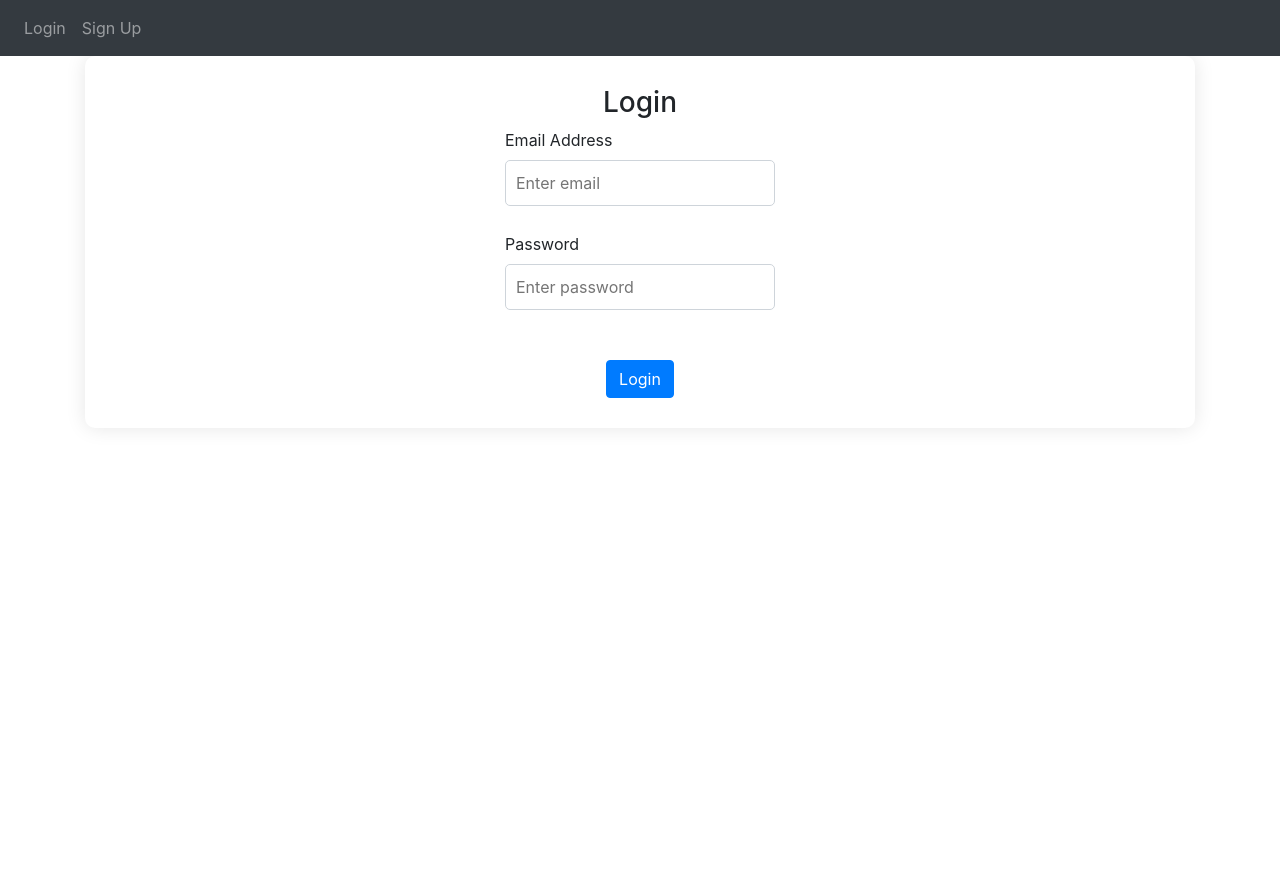
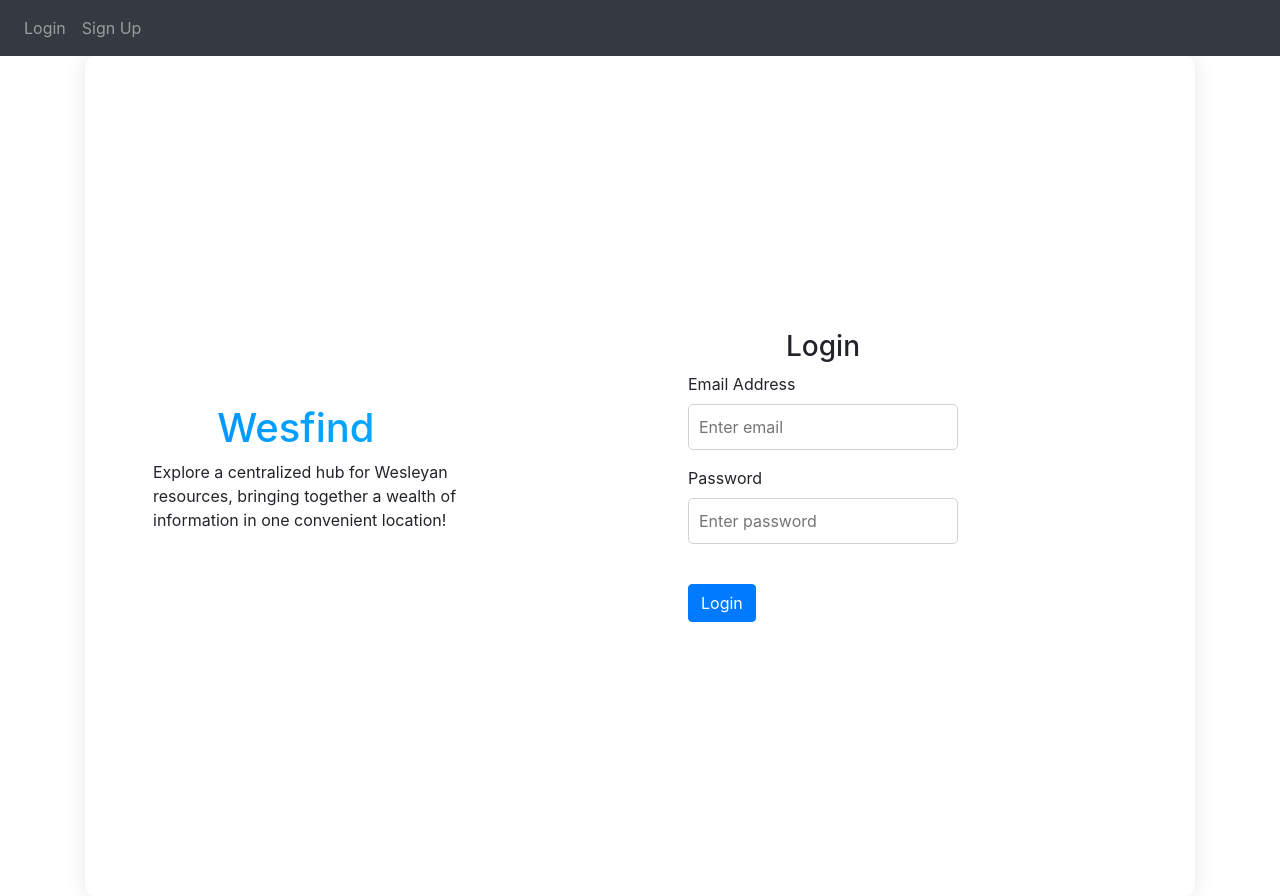
Before and after one commit to Romani20/resource-generator, a Flask app: page /login in a window 1280 px wide. Before the commit the page ends 398 px from the top, so only its background shows below. Run offline with Flask 3, Linux system fonts and the light colour scheme; some libraries are stand-ins or nearby versions.

Commit message:
Hi Romani! i've edited our front page to explain what our website does. check it out

```diff
--- a/website/static/sign-In.css
+++ b/website/static/sign-In.css
@@ -2,13 +2,55 @@
     padding-top:20px;
     padding-bottom:20px;
 }
-
- .login-signUp-page{
+.Sign_up_page{
+    display: flex;
+    flex-direction:row;
     background-color: #ffffff;
     padding: 20px;
     border-radius: 10px;
     box-shadow: 0 0 20px rgba(0, 0, 0, 0.1);
+    width:100%;
+
 }
+
+.web_description{
+    display:flex;
+    flex-direction:column;
+    justify-content: center;
+    margin-left: 3em;
+    width:30%;
+    height:100vh;
+
+}
+
+@keyframes movingGradient {
+    0% {
+      background-position: 0% 50%;
+    }
+    100% {
+      background-position: 100% 50%;
+    }
+  }
+
+.Webname{
+    display: inline-block;
+    font-size: 2.5em;
+    background: linear-gradient(90deg, rgb(0, 149, 255), #0af, #00f);
+    color: transparent;
+    background-size: 200% 100%;
+    -webkit-background-clip: text;
+    background-clip: text;
+    animation: movingGradient 3s linear infinite;
+    margin-left:20%;
+}
+
+
+/* .Webname {
+    display: inline-block;
+    font-size: 1.5em; /* Adjust the font size as needed
+    animation: twinkle 2s infinite;  Adjust the animation duration as needed }*/
+
+
 
  .input_singUP {
     display: flex;
@@ -21,9 +63,10 @@
     border-radius: 5px;
 }
 
- .form_signUP {
-  display:flex;
-  flex-direction:column;
-  align-items:center;
-  padding:10px;
+.sign_up_form{
+    display:flex;
+    flex-direction: column;
+    justify-content:center;
+    padding-left:20%;
+
 }
--- a/website/templates/home.html
+++ b/website/templates/home.html
@@ -55,3 +55,4 @@
     </section>
   </div>
   </div>
+{% endblock %}
--- a/website/templates/login.html
+++ b/website/templates/login.html
@@ -1,5 +1,14 @@
 {% extends "base.html" %} {% block title %}Login{% endblock %} {% block content
 %}
+<div class="Sign_up_page">
+  <div class="web_description">
+    <h2 class="Webname">Wesfind</h2>
+    <p>
+      Explore a centralized hub for Wesleyan resources, bringing together a
+      wealth of information in one convenient location!
+    </p>
+  </div>
+  <div class="sign_up_form">
     <div class="login-signUp-page">
       <form class="form_signUP" method="POST" , autocomplete="off">
         <h3 align="center">Login</h3>
@@ -27,4 +36,6 @@
         <button type="submit" class="btn btn-primary">Login</button>
       </form>
     </div>
+  </div>
   {% endblock %}
+</div>
--- a/website/templates/rate_resource_page.html
+++ b/website/templates/rate_resource_page.html
@@ -38,5 +38,4 @@
     });
 </script>
 
-
 {% endblock %}
```
Also changed, not shown: website/templates/sign_up.html (+11 -2 lines). Lines whose indentation alone changed are shown as unchanged.
